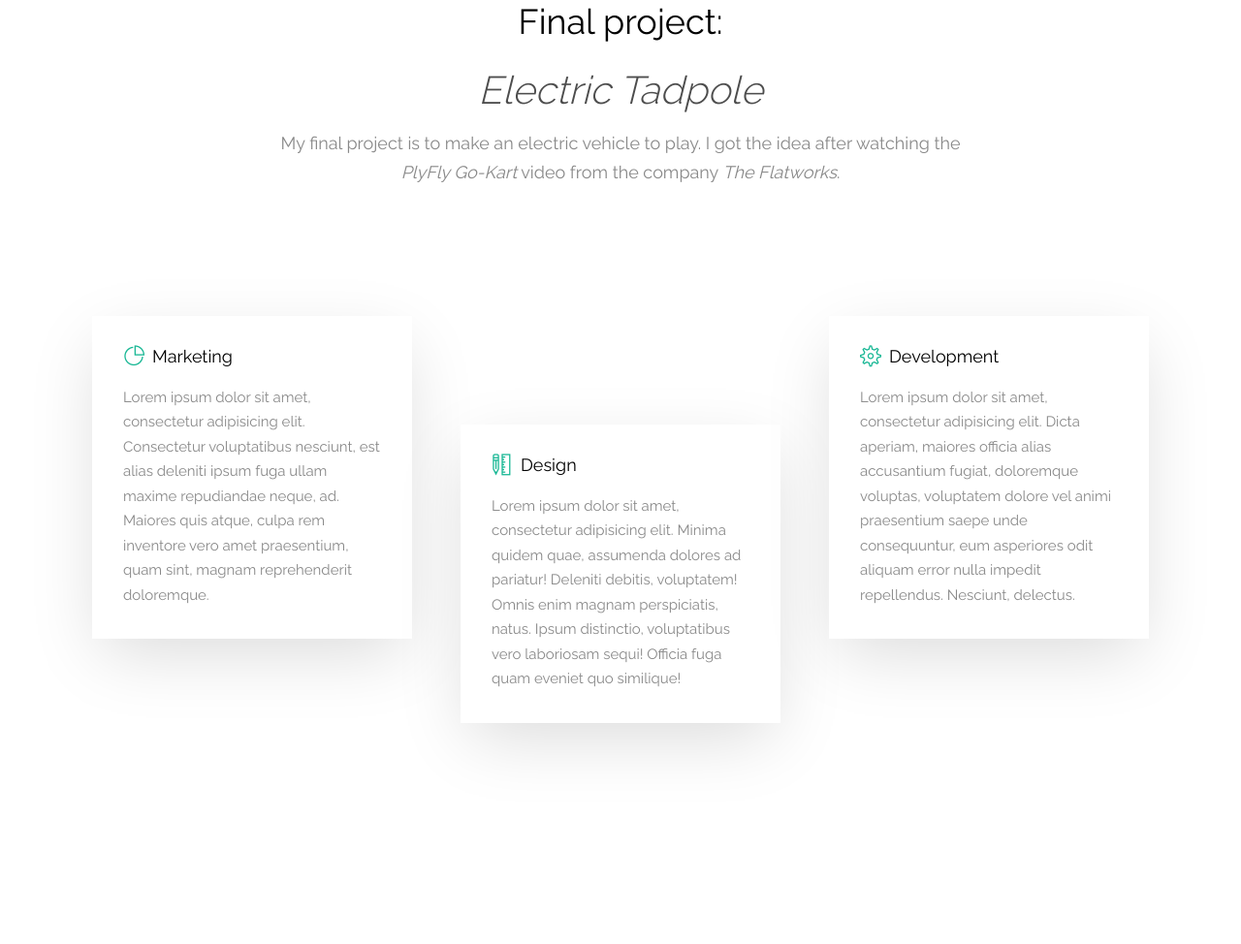
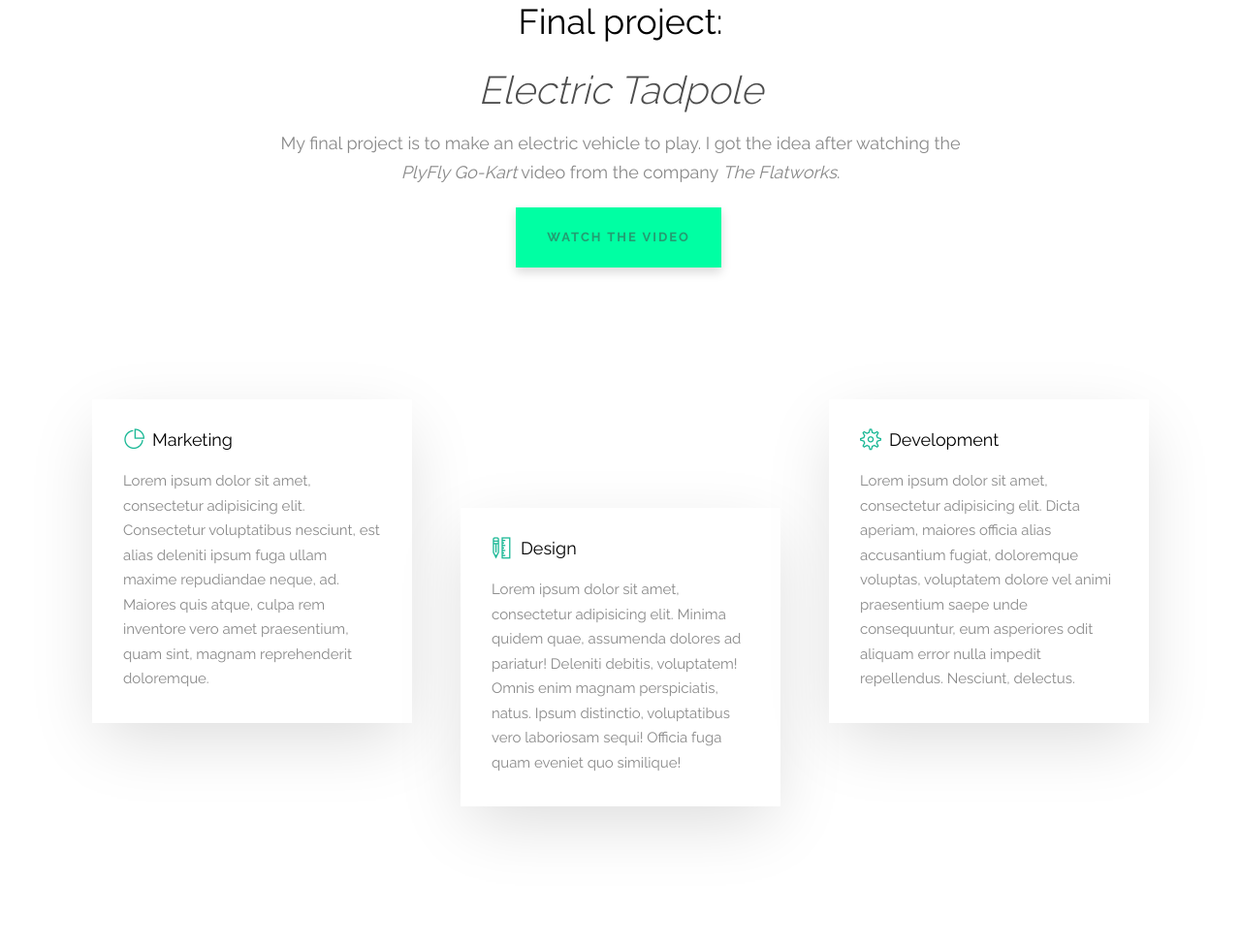
Before and after one commit to Edu2593/webpage-edu, a plain HTML site: page index.html in a window 1280 px wide. Shown: the part 1219-2193 px from the top of the page at 97% size. Drawn offline with Linux system fonts and the light colour scheme; files whose address does not match are found by name.

Commit message:
Update index.html

```diff
--- a/index.html
+++ b/index.html
@@ -151,7 +151,7 @@
 						<h1>Final project:</h1>
 						<h2><i>Electric Tadpole</i></h2>
 						<p>My final project is to make an electric vehicle to play. I got the idea after watching the <i>PlyFly Go-Kart</i> video from the company <i>The Flatworks</i>.</p>
-						<p><a href="https://www.youtube.com/watch?v=QzarJL7dFYU" class="gk-video-link modal" rel="{handler: 'iframe', size: {x: 560, y: 315}}">Watch The Video</a></p>
+						<p><a href="https://vimeo.com/channels/staffpicks/93951774" class="btn btn-special popup-vimeo">Watch The Video</a></p>
 					</div>
 				</div>
 				<div class="row row-pb-md">
```
